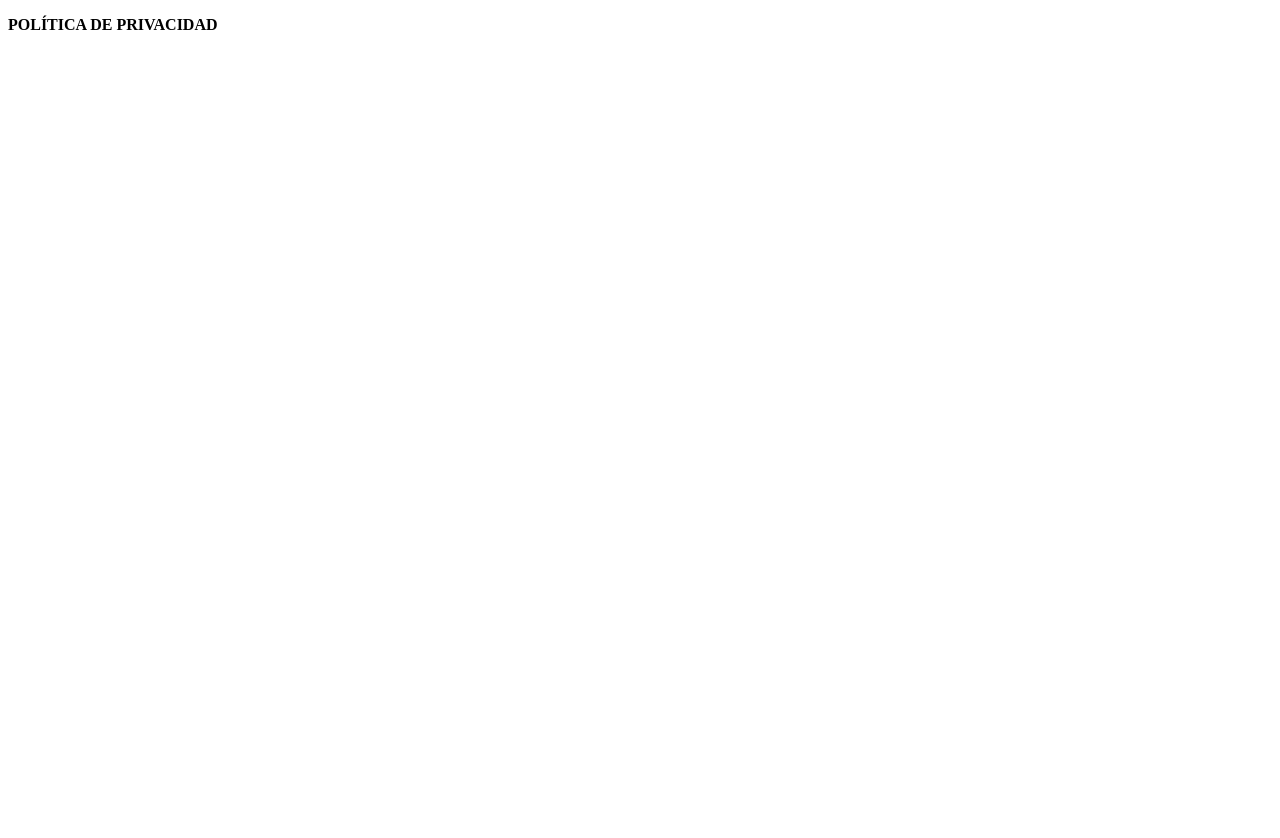
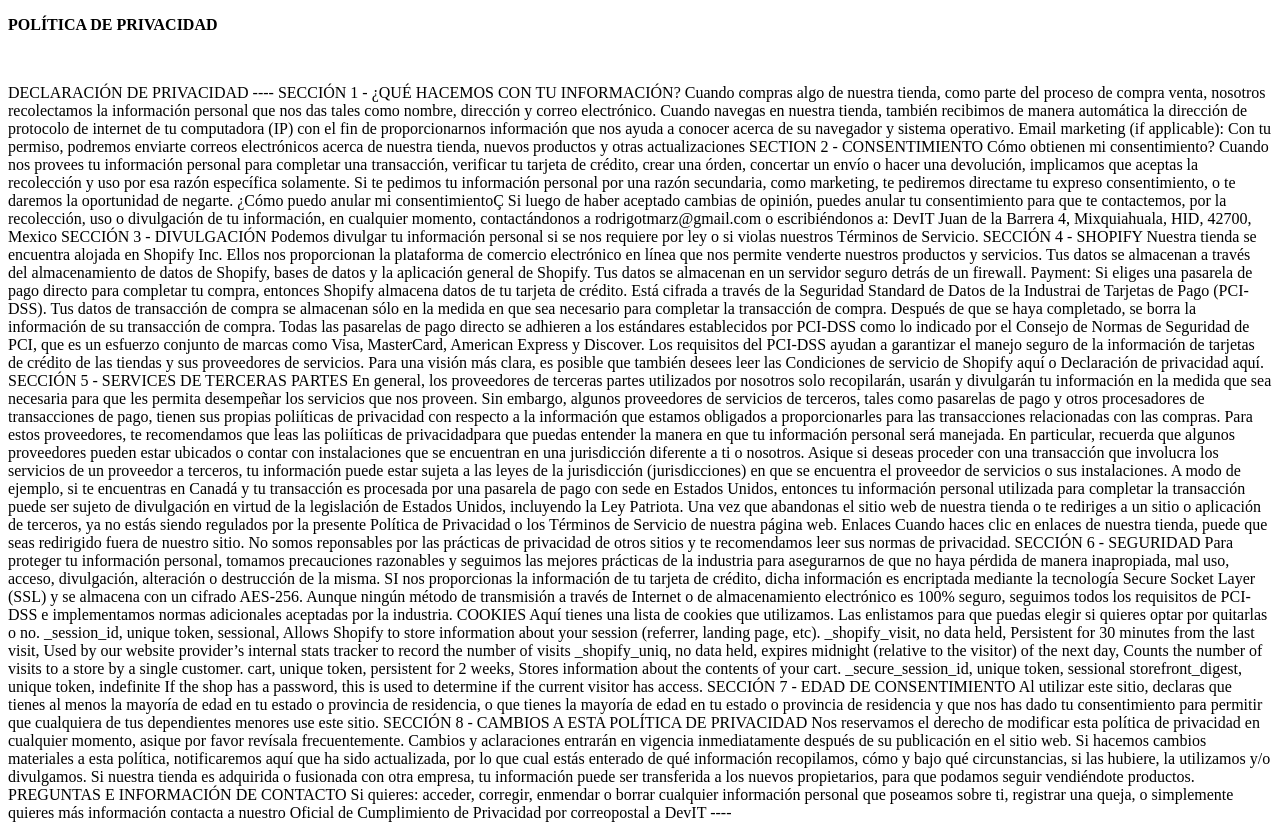
Before and after one commit to Roderick1325/Privacity, a plain HTML site: page index.html in a window 1280 px wide. Before the commit the page ends 800 px from the top, so only its background shows below. Drawn offline with Linux system fonts and the light colour scheme.

Commit message:
Update index.html

```diff
--- a/index.html
+++ b/index.html
@@ -11,7 +11,8 @@
 <body>
     <p><strong>POLÍTICA DE PRIVACIDAD</strong></p>
     <p>&nbsp;</p>
-    <DECLARACIÓN DE PRIVACIDAD
+    <p>
+        DECLARACIÓN DE PRIVACIDAD
 
 ----
 
```
